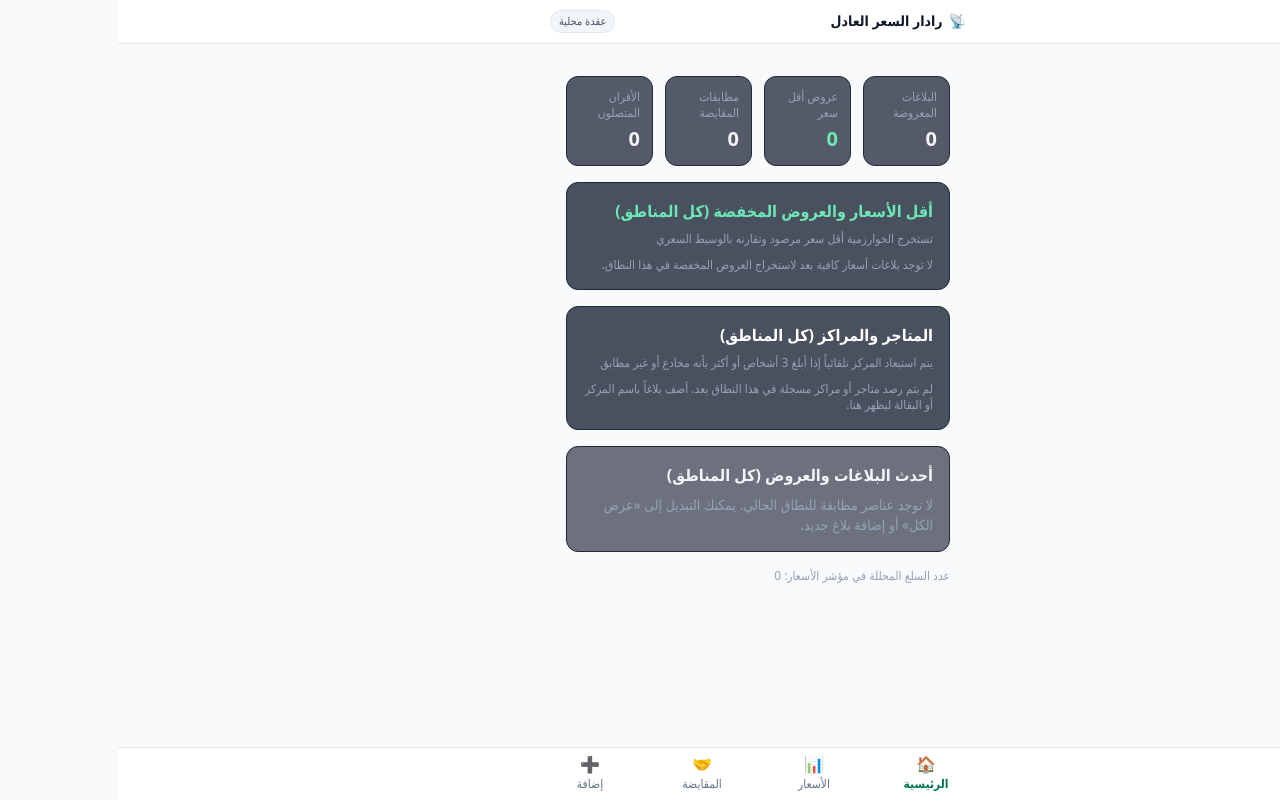
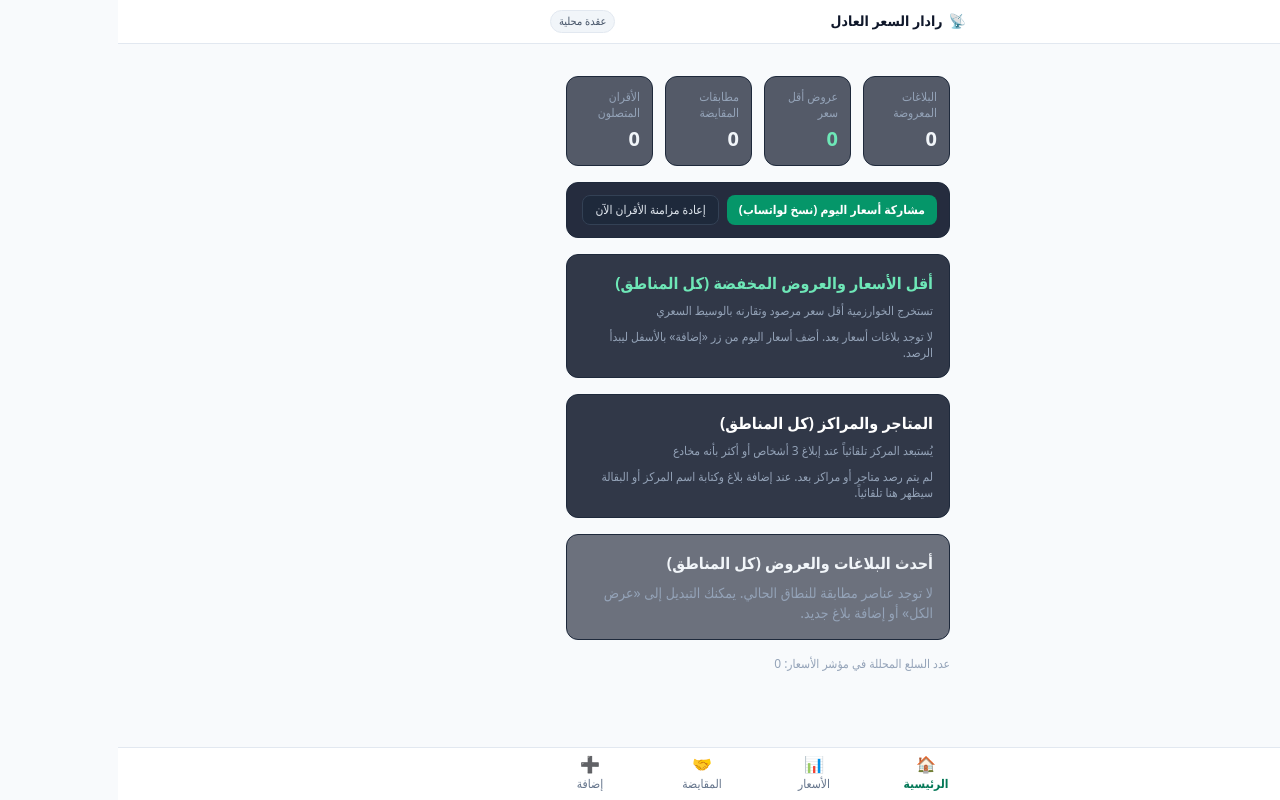
Before and after one commit to Mb4252/Decentralized-Free, a Next.js app: page /Decentralized-Free/ in a window 1280 px wide. Built offline with nearby package versions, Linux system fonts and the light colour scheme.

Commit message:
Add CommunityRadarSection component

```diff
--- a/components/CommunityRadarSection.tsx
+++ b/components/CommunityRadarSection.tsx
@@ -1,32 +1,151 @@
 'use client';
 
-import React, { useState } from 'react';
+import React, { useMemo, useState } from 'react';
 import { useApp } from '@/lib/context';
 import { PlaceFeedbackVerdict } from '@/core/market-intelligence';
 
 export function CommunityRadarSection() {
-  const { lowestPriceDeals, zonePlaces, activeZone, submitPlaceFeedback } = useApp();
+  const {
+    lowestPriceDeals,
+    zonePlaces,
+    activeZone,
+    submitPlaceFeedback,
+    exportJsonBundle,
+    importJsonBundle,
+  } = useApp();
+
   const [selectedPlaceKey, setSelectedPlaceKey] = useState<string>('');
   const [reasonText, setReasonText] = useState<string>('');
+  const [noticeMessage, setNoticeMessage] = useState<string>('');
+
+  const showNotice = (msg: string) => {
+    setNoticeMessage(msg);
+    setTimeout(() => {
+      setNoticeMessage((prev) => (prev === msg ? '' : prev));
+    }, 3500);
+  };
+
+  const bestTrustedDeal = useMemo(() => {
+    return (
+      lowestPriceDeals.find((d) => !d.isExcludedByCommunity && !d.isSuspiciousLow) ||
+      lowestPriceDeals.find((d) => !d.isExcludedByCommunity) ||
+      null
+    );
+  }, [lowestPriceDeals]);
 
   const handleFeedback = (
     placeName: string,
     location: string,
     verdict: PlaceFeedbackVerdict
   ) => {
-    submitPlaceFeedback({
+    const res = submitPlaceFeedback({
       placeName,
       location,
       verdict,
       reason: reasonText,
     });
-    setReasonText('');
+    if (res) {
+      setReasonText('');
+      showNotice(`تم تسجيل رأي المجتمع حول «${placeName}».`);
+    }
+  };
+
+  const handleCopyWhatsAppSummary = async () => {
+    const validDeals = lowestPriceDeals.filter((d) => !d.isExcludedByCommunity);
+    const zoneTitle = activeZone ? `منطقة: ${activeZone}` : 'جميع المناطق';
+    const lines: string[] = [
+      `📡 *رادار السعر العادل — ${zoneTitle}*`,
+      `📅 تحديث: ${new Date().toLocaleDateString('ar-EG')}`,
+      '',
+    ];
+
+    if (validDeals.length === 0) {
+      lines.push('لا توجد عروض أسعار مسجلة بعد في هذا النطاق.');
+    } else {
+      lines.push('🏷️ *أقل الأسعار المرصودة اليوم:*');
+      validDeals.slice(0, 10).forEach((deal, idx) => {
+        const placePart = deal.placeName ? ` (${deal.placeName})` : '';
+        const discPart =
+          deal.discountPercent > 0 ? ` — أقل من الوسيط بـ ${deal.discountPercent}%` : '';
+        lines.push(
+          `${idx + 1}. *${deal.item}*: ${deal.price}${placePart} [${deal.location}]${discPart}`
+        );
+      });
+    }
+
+    if (typeof window !== 'undefined') {
+      lines.push(
+        '',
+        '🔗 افتح الرادار وأضف أسعار منطقتك:',
+        window.location.origin + window.location.pathname
+      );
+    }
+
+    const text = lines.join('\n');
+    try {
+      await navigator.clipboard.writeText(text);
+      showNotice('تم نسخ ملخص أسعار اليوم؛ يمكنك لصقه مباشرة في واتساب.');
+    } catch {
+      showNotice('تعذر النسخ التلقائي من المتصفح؛ جرّب مرة أخرى.');
+    }
+  };
+
+  const handleTriggerLocalRefresh = () => {
+    const bundle = exportJsonBundle();
+    importJsonBundle(bundle);
+    showNotice('تمت إعادة مزامنة الحالة وبثها للأقران المتصلين.');
   };
 
   return (
     <div className="space-y-4">
+      {/* شريط المشاركة السريعة والمزامنة */}
+      <div className="flex flex-wrap items-center justify-between gap-2 rounded-xl border border-slate-800 bg-slate-900/90 p-3">
+        <div className="flex flex-wrap gap-2">
+          <button
+            type="button"
+            onClick={handleCopyWhatsAppSummary}
+            className="rounded-lg bg-emerald-600 px-3 py-1.5 text-xs font-semibold text-white hover:bg-emerald-500"
+          >
+            مشاركة أسعار اليوم (نسخ لواتساب)
+          </button>
+          <button
+            type="button"
+            onClick={handleTriggerLocalRefresh}
+            className="rounded-lg border border-slate-700 bg-slate-800 px-3 py-1.5 text-xs font-medium text-slate-200 hover:bg-slate-700"
+          >
+            إعادة مزامنة الأقران الآن
+          </button>
+        </div>
+        {noticeMessage && (
+          <span className="rounded-md bg-emerald-500/15 px-2.5 py-1 text-xs font-medium text-emerald-300">
+            {noticeMessage}
+          </span>
+        )}
+      </div>
+
+      {/* بطاقة أفضل خيار موثوق اليوم */}
+      {bestTrustedDeal && (
+        <div className="rounded-xl border border-emerald-500/30 bg-emerald-950/20 p-3.5 text-xs text-slate-200">
+          <div className="flex flex-wrap items-center justify-between gap-2">
+            <span className="font-bold text-emerald-300">
+              ⭐ أبرز سعر أقل من الوسيط اليوم: {bestTrustedDeal.item} ({bestTrustedDeal.price})
+            </span>
+            <span className="text-slate-300">
+              {bestTrustedDeal.placeName ? `${bestTrustedDeal.placeName} — ` : ''}
+              {bestTrustedDeal.location}
+            </span>
+          </div>
+          {bestTrustedDeal.discountPercent > 0 && (
+            <div className="mt-1 text-[11px] text-emerald-200">
+              أقل من الوسيط السعري بـ {bestTrustedDeal.discountPercent}% (الوسيط:{' '}
+              {bestTrustedDeal.medianPrice})
+            </div>
+          )}
+        </div>
+      )}
+
       {/* 1. أقل الأسعار والمخفضة للعامة */}
-      <section className="space-y-2.5 rounded-xl border border-slate-800 bg-slate-900/75 p-4 text-slate-100">
+      <section className="space-y-2.5 rounded-xl border border-slate-800 bg-slate-900/85 p-4 text-slate-100">
         <div className="flex flex-wrap items-center justify-between gap-2">
           <h2 className="text-base font-bold text-emerald-300">
             أقل الأسعار والعروض المخفضة {activeZone ? `في (${activeZone})` : '(كل المناطق)'}
@@ -38,7 +157,7 @@ export function CommunityRadarSection() {
 
         {lowestPriceDeals.length === 0 ? (
           <p className="text-xs text-slate-400">
-            لا توجد بلاغات أسعار كافية بعد لاستخراج العروض المخفضة في هذا النطاق.
+            لا توجد بلاغات أسعار بعد. أضف أسعار اليوم من زر «إضافة» بالأسفل ليبدأ الرصد.
           </p>
         ) : (
           <div className="grid gap-2.5 sm:grid-cols-2">
@@ -47,8 +166,8 @@ export function CommunityRadarSection() {
                 key={deal.id}
                 className={`rounded-lg border p-3 text-xs ${
                   deal.isExcludedByCommunity
-                    ? 'border-rose-500/40 bg-rose-950/25 text-rose-200'
-                    : 'border-slate-800 bg-slate-950/65 text-slate-200'
+                    ? 'border-rose-500/40 bg-rose-950/30 text-rose-200'
+                    : 'border-slate-800 bg-slate-950/75 text-slate-200'
                 }`}
               >
                 <div className="flex items-center justify-between gap-2">
@@ -68,7 +187,9 @@ export function CommunityRadarSection() {
                     الوسيط: {deal.medianPrice ?? '-'} ({deal.reportsCountForItem} بلاغ)
                   </span>
                   {deal.discountPercent > 0 && (
-                    <span className="text-emerald-300">أقل من الوسيط بـ {deal.discountPercent}%</span>
+                    <span className="text-emerald-300">
+                      أقل من الوسيط بـ {deal.discountPercent}%
+                    </span>
                   )}
                 </div>
 
@@ -90,19 +211,19 @@ export function CommunityRadarSection() {
       </section>
 
       {/* 2. المتاجر والمراكز في المنطقة ورأي أصحاب الحي */}
-      <section className="space-y-2.5 rounded-xl border border-slate-800 bg-slate-900/75 p-4 text-slate-100">
+      <section className="space-y-2.5 rounded-xl border border-slate-800 bg-slate-900/85 p-4 text-slate-100">
         <div className="flex flex-wrap items-center justify-between gap-2">
           <h2 className="text-base font-bold text-white">
             المتاجر والمراكز {activeZone ? `في (${activeZone})` : '(كل المناطق)'}
           </h2>
           <span className="text-xs text-slate-400">
-            يتم استبعاد المركز تلقائياً إذا أبلغ 3 أشخاص أو أكثر بأنه مخادع أو غير مطابق
+            يُستبعد المركز تلقائياً عند إبلاغ 3 أشخاص أو أكثر بأنه مخادع
           </span>
         </div>
 
         {zonePlaces.length === 0 ? (
           <p className="text-xs text-slate-400">
-            لم يتم رصد متاجر أو مراكز مسجلة في هذا النطاق بعد. أضف بلاغاً باسم المركز أو البقالة ليظهر هنا.
+            لم يتم رصد متاجر أو مراكز بعد. عند إضافة بلاغ وكتابة اسم المركز أو البقالة سيظهر هنا تلقائياً.
           </p>
         ) : (
           <div className="space-y-2.5">
@@ -113,8 +234,8 @@ export function CommunityRadarSection() {
                   key={place.placeKey}
                   className={`rounded-lg border p-3 text-xs ${
                     place.isExcluded
-                      ? 'border-rose-500/40 bg-rose-950/20 opacity-85'
-                      : 'border-slate-800 bg-slate-950/60'
+                      ? 'border-rose-500/40 bg-rose-950/25 opacity-90'
+                      : 'border-slate-800 bg-slate-950/70'
                   }`}
                 >
                   <div className="flex flex-wrap items-center justify-between gap-2">
@@ -161,28 +282,28 @@ export function CommunityRadarSection() {
                       <button
                         type="button"
                         onClick={() => handleFeedback(place.placeName, place.location, 'honest_low')}
-                        className="rounded bg-emerald-600/80 px-2.5 py-1 text-[11px] font-medium text-white hover:bg-emerald-600"
+                        className="rounded bg-emerald-600/85 px-2.5 py-1 text-[11px] font-medium text-white hover:bg-emerald-600"
                       >
                         مخفض وصادق
                       </button>
                       <button
                         type="button"
                         onClick={() => handleFeedback(place.placeName, place.location, 'fair')}
-                        className="rounded bg-sky-600/80 px-2.5 py-1 text-[11px] font-medium text-white hover:bg-sky-600"
+                        className="rounded bg-sky-600/85 px-2.5 py-1 text-[11px] font-medium text-white hover:bg-sky-600"
                       >
                         سعر عادل
                       </button>
                       <button
                         type="button"
                         onClick={() => handleFeedback(place.placeName, place.location, 'expensive')}
-                        className="rounded bg-amber-600/80 px-2.5 py-1 text-[11px] font-medium text-white hover:bg-amber-600"
+                        className="rounded bg-amber-600/85 px-2.5 py-1 text-[11px] font-medium text-white hover:bg-amber-600"
                       >
                         سعره غالي
                       </button>
                       <button
                         type="button"
                         onClick={() => handleFeedback(place.placeName, place.location, 'deceptive')}
-                        className="rounded bg-rose-600/80 px-2.5 py-1 text-[11px] font-medium text-white hover:bg-rose-600"
+                        className="rounded bg-rose-600/85 px-2.5 py-1 text-[11px] font-medium text-white hover:bg-rose-600"
                       >
                         إبلاغ خداع / غير مطابق
                       </button>
@@ -190,9 +311,7 @@ export function CommunityRadarSection() {
 
                     <button
                       type="button"
-                      onClick={() =>
-                        setSelectedPlaceKey(isSelected ? '' : place.placeKey)
-                      }
+                      onClick={() => setSelectedPlaceKey(isSelected ? '' : place.placeKey)}
                       className="text-[11px] text-slate-400 underline hover:text-slate-200"
                     >
                       {isSelected ? 'إخفاء الملاحظة' : 'إضافة سبب/ملاحظة'}
```
